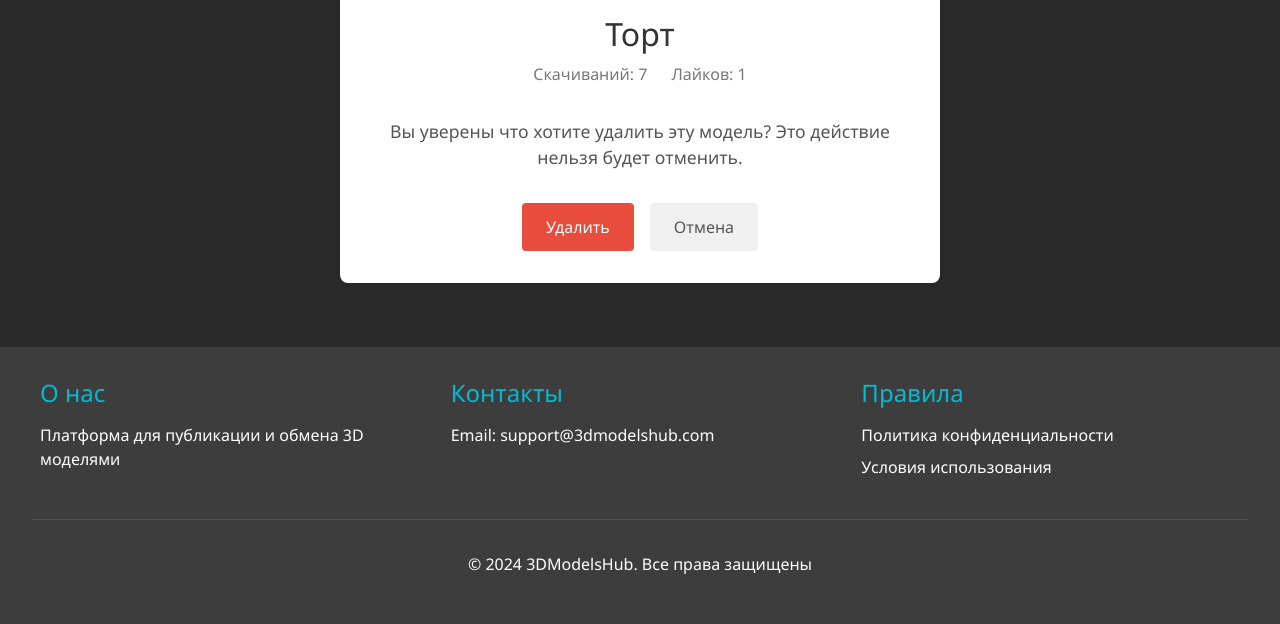
After one commit to Goose1216/SiteModels, a Django app: page /models/1/delete in a window 1280 px wide. The commit adds this page. Shown: the part 559-1183 px from the top of the page. Run offline with Django 4.2, Linux system fonts and the light colour scheme; a user stored in the database is signed in; data comes from the database, SQL or seed files in the repository; both versions use the stored data as it was after the commit.

Commit message:
Изменение и удаление моделей

```diff
--- a/models/models.py
+++ b/models/models.py
@@ -1,5 +1,6 @@
 from django.db import models
 from django.conf import settings
+from django.urls import reverse
 
 
 class Model(models.Model):
@@ -14,7 +15,7 @@ class Model(models.Model):
         return f"Модель {self.name} от {self.author}"
 
     def get_absolute_url(self):
-        pass
+        return reverse('models_detail', kwargs={'pk': self.id})
 
     def increment_downloads(self):
         self.cnt_downloads += 1
--- a/models/urls.py
+++ b/models/urls.py
@@ -1,10 +1,12 @@
 from django.urls import path
-from .views import ModelUploadView, ModelList, ModelDetail, increment_downloads, add_like,delete_like, toggle_comment
+from .views import ModelUploadView, ModelList, ModelDetail, ModelDeleteView, ModelUpdateView, increment_downloads, add_like,delete_like, toggle_comment
 
 urlpatterns = [
     path('', ModelList.as_view(), name='models_list'),
     path('upload/', ModelUploadView.as_view(), name='models_upload'),
     path('<int:pk>', ModelDetail.as_view(), name='models_detail'),
+    path('<int:pk>/update', ModelUpdateView.as_view(), name='models_update'),
+    path('<int:pk>/delete', ModelDeleteView.as_view(), name='models_delete'),
     path('<int:pk>/increment-downloads', increment_downloads, name='increment_downloads'),
     path('<int:pk>/like/add', add_like, name='add_like'),
     path('<int:pk>/like/delete', delete_like, name='delete_like'),
--- a/models/views.py
+++ b/models/views.py
@@ -1,6 +1,6 @@
 from .models import Model, Like, Comment
 from django.http import HttpResponseNotAllowed
-from django.views.generic import ListView, DetailView, CreateView
+from django.views.generic import ListView, DetailView, CreateView, UpdateView, DeleteView
 from django.contrib.auth.decorators import login_required
 from django.db.models import Count
 from django.contrib.auth.mixins import LoginRequiredMixin
@@ -69,6 +69,32 @@ class ModelDetail(DetailView):
 
         return context
 
+
+class ModelUpdateView(LoginRequiredMixin, UpdateView):
+    model = Model
+    form_class = ModelForm
+    template_name = 'models/model_update.html'
+
+    def get_queryset(self):
+        return super().get_queryset().filter(author__username=self.request.user)
+
+
+
+class ModelDeleteView(LoginRequiredMixin, DeleteView):
+    model = Model
+    template_name = 'models/model_delete.html'
+    success_url = reverse_lazy('models_list')
+
+    def get_queryset(self):
+        return super().get_queryset().filter(author=self.request.user)
+
+    def post(self, request, *args, **kwargs):
+        if "cancel" in request.POST:
+            return redirect('models_detail', pk=self.get_object().pk)
+        return super().post(request, *args, **kwargs)
+
+
+
 def increment_downloads(request, pk):
     if request.method == "POST":
         model = get_object_or_404(Model, id=pk)
--- a/static/css/base.css
+++ b/static/css/base.css
@@ -1,7 +1,7 @@
 :root {
     --primary-color: #2A2A2A !important;
     --secondary-color: #3D3D3D !important;
-    --accent-color: #00BCD4 !important;
+    --accent-color: #00bbd3 !important;
     --text-color: #FFFFFF !important;
     --hover-color: #0097A7 !important;
     --border-radius: 8px;
--- /dev/null
+++ b/static/css/models/model_delete.css
@@ -0,0 +1,86 @@
+.delete-confirmation-container {
+    max-width: 600px;
+    margin: 2rem auto;
+    padding: 2rem;
+    background: #fff;
+    border-radius: 8px;
+    box-shadow: 0 2px 10px rgba(0, 0, 0, 0.1);
+    text-align: center;
+}
+
+.delete-title {
+    color: #e74c3c;
+    margin-bottom: 2rem;
+    font-size: 2rem;
+}
+
+.model-preview {
+    margin-bottom: 2rem;
+}
+
+.model-image {
+    max-width: 100%;
+    max-height: 300px;
+    border-radius: 4px;
+    margin-bottom: 1rem;
+}
+
+.model-name {
+    color: #333;
+    margin-bottom: 0.5rem;
+}
+
+.model-stats {
+    display: flex;
+    justify-content: center;
+    gap: 1.5rem;
+    color: #777;
+    margin-bottom: 1rem;
+}
+
+.confirmation-message {
+    color: #555;
+    margin-bottom: 2rem;
+    font-size: 1.1rem;
+    line-height: 1.5;
+}
+
+.delete-form {
+    margin-top: 2rem;
+}
+
+.form-actions {
+    display: flex;
+    gap: 1rem;
+    justify-content: center;
+}
+
+.delete-btn {
+    padding: 0.75rem 1.5rem;
+    background: #e74c3c;
+    color: white;
+    border: none;
+    border-radius: 4px;
+    cursor: pointer;
+    font-size: 1rem;
+    transition: background 0.3s;
+}
+
+.delete-btn:hover {
+    background: #c0392b;
+}
+
+.cancel-btn {
+    padding: 0.75rem 1.5rem;
+    background: #f0f0f0;
+    color: #555;
+    border: none;
+    border-radius: 4px;
+    cursor: pointer;
+    font-size: 1rem;
+    transition: background 0.3s;
+}
+
+.cancel-btn:hover {
+    background: #e0e0e0;
+}
--- a/static/css/models/model_list.css
+++ b/static/css/models/model_list.css
@@ -20,7 +20,7 @@
 
 .model-card {
     width: 100%;
-    aspect-ratio: 1.5; /* Соотношение сторон */
+    aspect-ratio: 1.5;
     max-width: 600px;
     position: relative;
     background-color: var(--secondary-color);
--- /dev/null
+++ b/templates/models/model_delete.html
@@ -0,0 +1,36 @@
+{% extends 'base.html' %}
+
+{% block title %}Delete {{ model.name }} | 3DModelsHub{% endblock %}
+
+{% block extra_css %}
+    <link rel="stylesheet" href="/static/css/models/model_delete.css">
+{% endblock %}
+
+{% block content %}
+<div class="delete-confirmation-container">
+    <h1 class="delete-title">Удаление модели</h1>
+
+    <div class="model-preview">
+        {% if model.image %}
+            <img src="{{ model.image.url }}" alt="{{ model.name }}" class="model-image">
+        {% endif %}
+        <h2 class="model-name">{{ model.name }}</h2>
+        <p class="model-stats">
+            <span>Скачиваний: {{ model.cnt_downloads }}</span>
+            <span>Лайков: {{ model.cnt_likes }}</span>
+        </p>
+    </div>
+
+    <p class="confirmation-message">
+        Вы уверены что хотите удалить эту модель? Это действие нельзя будет отменить.
+    </p>
+
+    <form method="post" class="delete-form">
+        {% csrf_token %}
+        <div class="form-actions">
+            <button type="submit" class="delete-btn">Удалить</button>
+            <button type="submit" name="cancel" class="cancel-btn">Отмена</button>
+        </div>
+    </form>
+</div>
+{% endblock %}
--- a/templates/models/model_list.html
+++ b/templates/models/model_list.html
@@ -17,10 +17,7 @@
 {% block content %}
     <div class="model-gallery-container">
         <h1 class="gallery-title">
-
-
             3D Модели
-
             {% if author %}
                 автора {{ author }}
             {% endif %}
```
Also changed, not shown: static/css/models/model_detail.css (+36 -1 lines), static/css/models/model_update.css (added, +157 -0 lines), templates/models/model_detail.html (+11 -3 lines), templates/models/model_update.html (added, +66 -0 lines), db.sqlite3, 1 other file.
